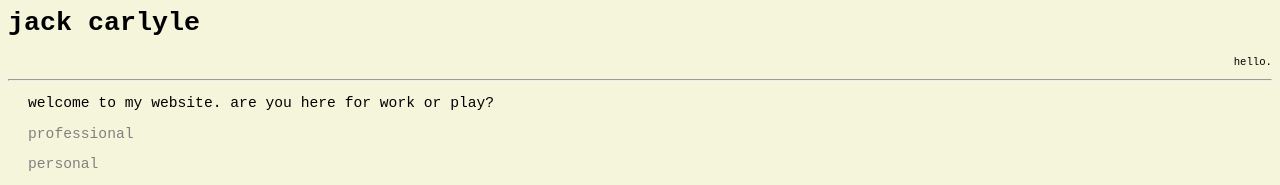
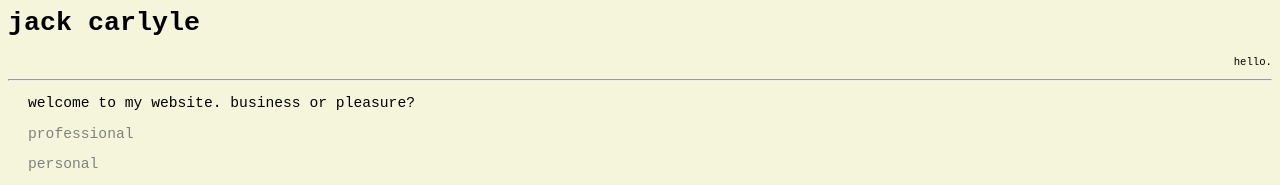
Before and after one commit to jckcrll/JackCWebsite, a plain HTML site: page index.html in a window 1280 px wide. Shown: the top 185 px of the page. Drawn offline with Linux system fonts and the light colour scheme.

Commit message:
nothin rly
small change to index

```diff
--- a/index.html
+++ b/index.html
@@ -23,7 +23,7 @@
 <h1>jack carlyle</h1>
 <p class="end">hello.</p>
 <hr />
-<p>welcome to my website. are you here for work or play?</p>
+<p>welcome to my website. business or pleasure?</p>
 <p><a href="prof.html">professional</a></p>
 <p><a href="pers.html">personal</a></p>
 <hr />
```
